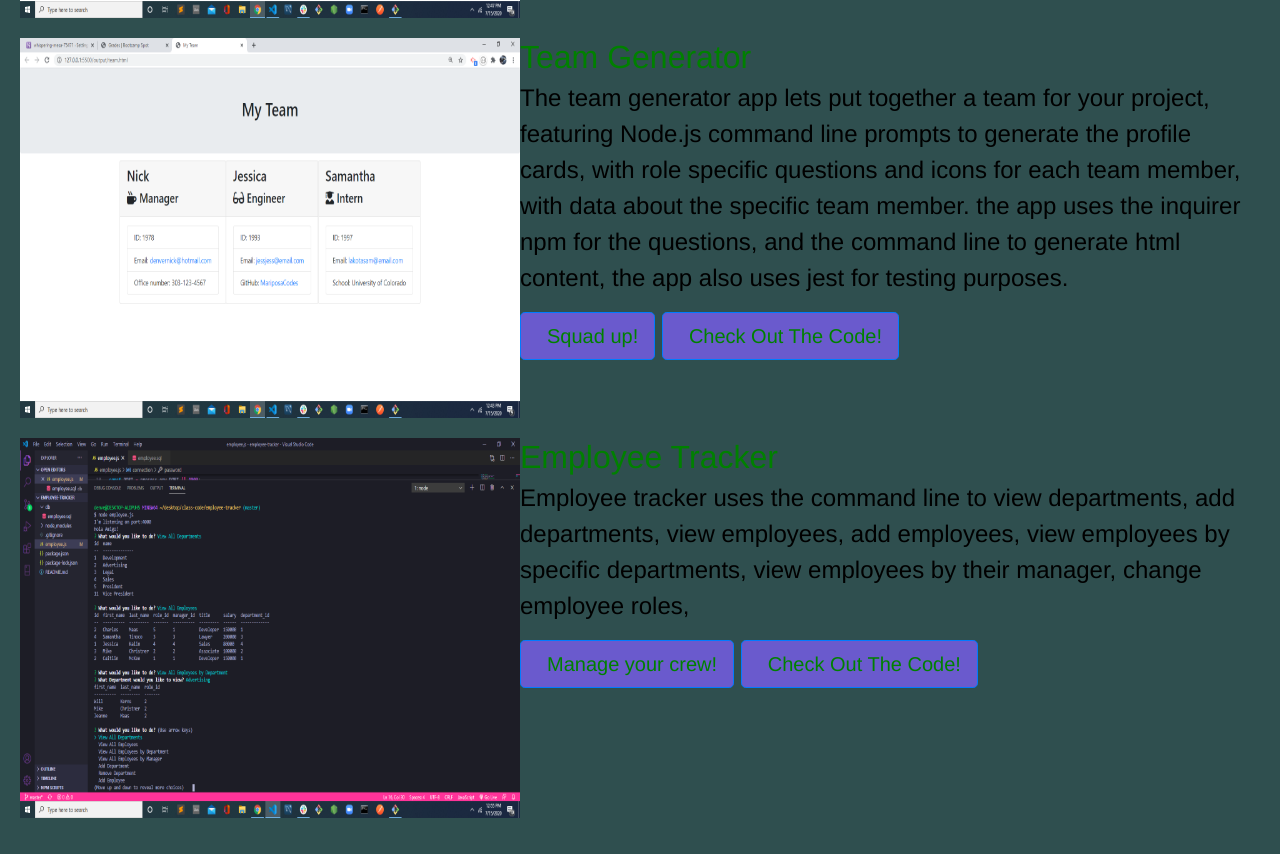
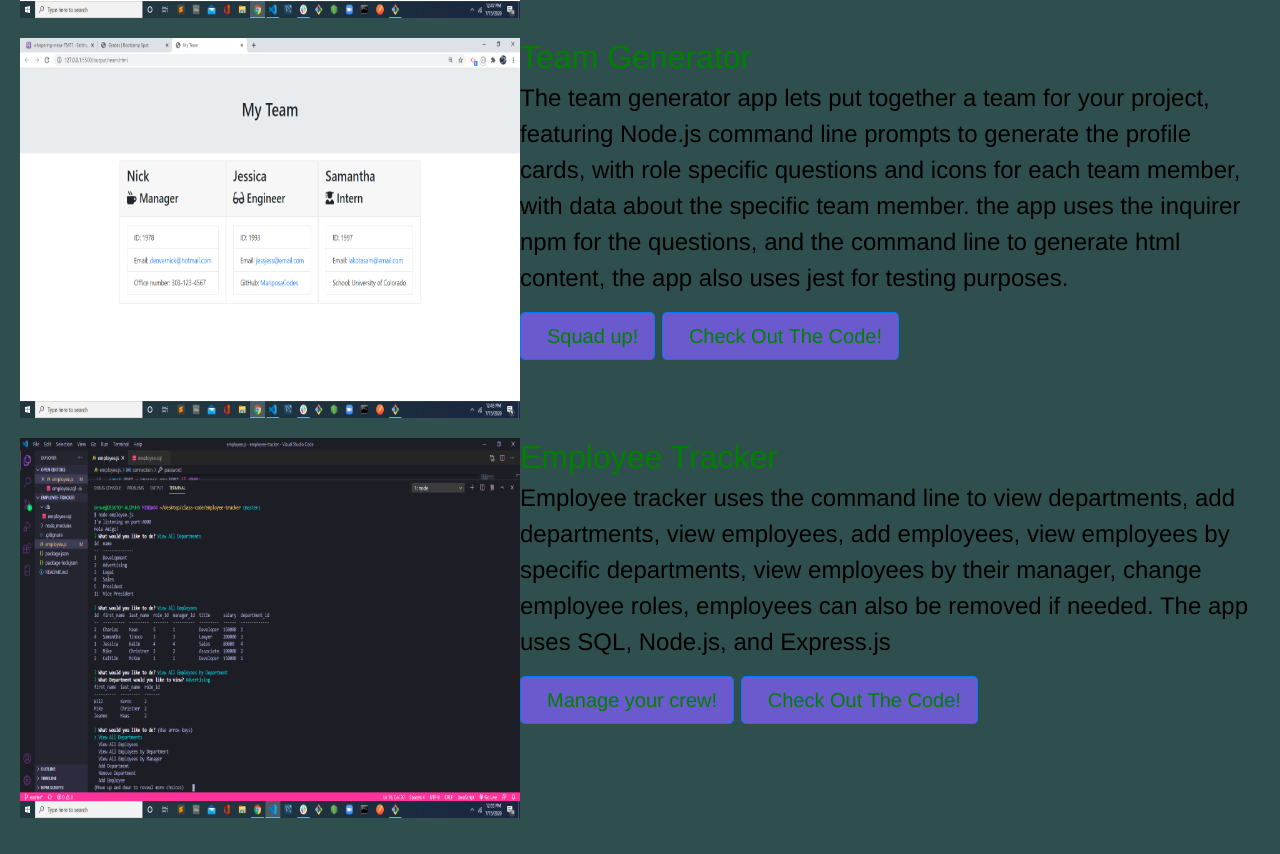
Before and after one commit to NekoCarreraDesigns/NekoCarreraDesigns.github.io, a plain HTML site: page portfolio.html in a window 1280 px wide. Shown: the part 2142-2996 px from the top of the page. Drawn offline with nearby package versions, Linux system fonts and the light colour scheme.

Commit message:
added more to paragraph for the employee tracker

```diff
--- a/portfolio.html
+++ b/portfolio.html
@@ -135,6 +135,7 @@
         <h5 id="signage" class="mt-0 mb-1">Employee Tracker</h5>
         <p id="menu"> Employee tracker uses the command line to view departments, add departments, view employees, add
           employees, view employees by specific departments, view employees by their manager, change employee roles,
+          employees can also be removed if needed. The app uses SQL, Node.js, and Express.js
         </p>
         <button style="background-color: slateblue;" type="button" class="btn btn-primary btn-lg"><a class="button"
             href="https://drive.google.com/file/d/1zig7CcZptLKOcA2tOe6vp0-Af3fkD2nQ/view">Manage your crew!</a></button>
```
